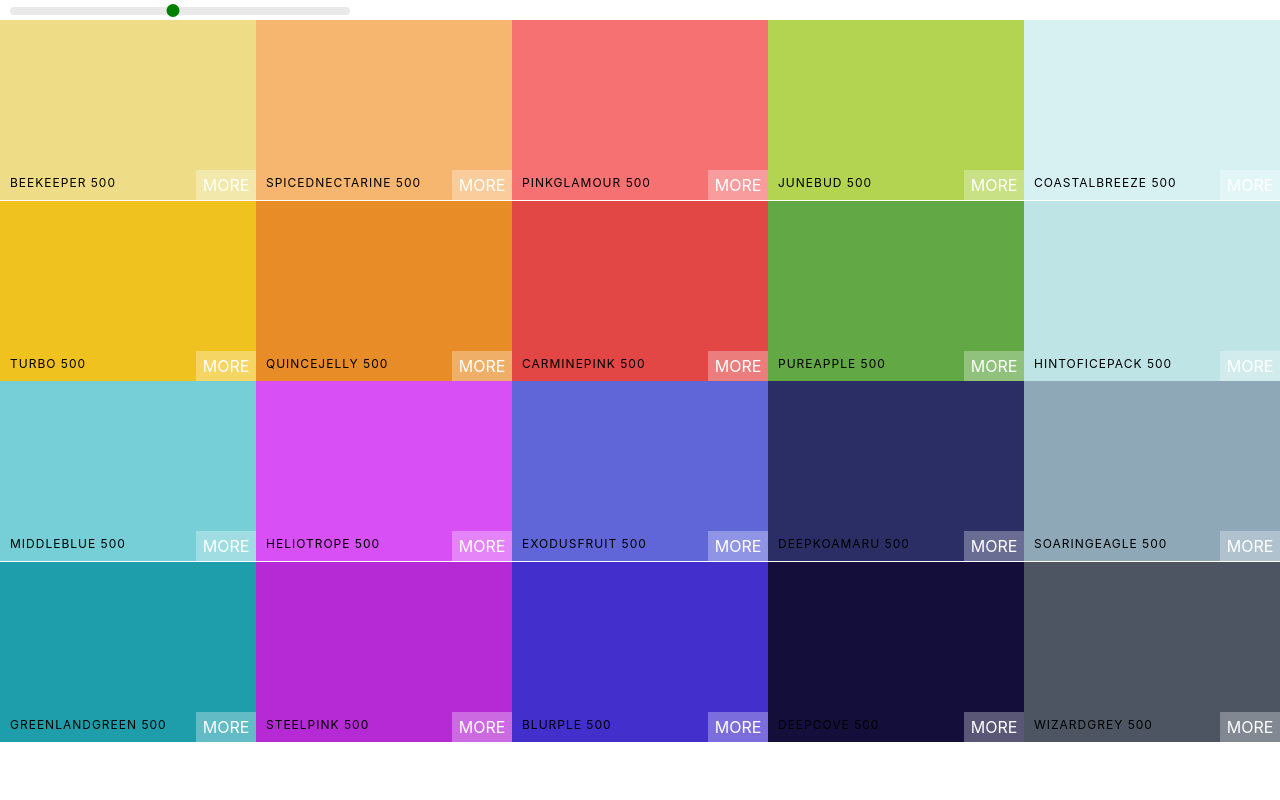
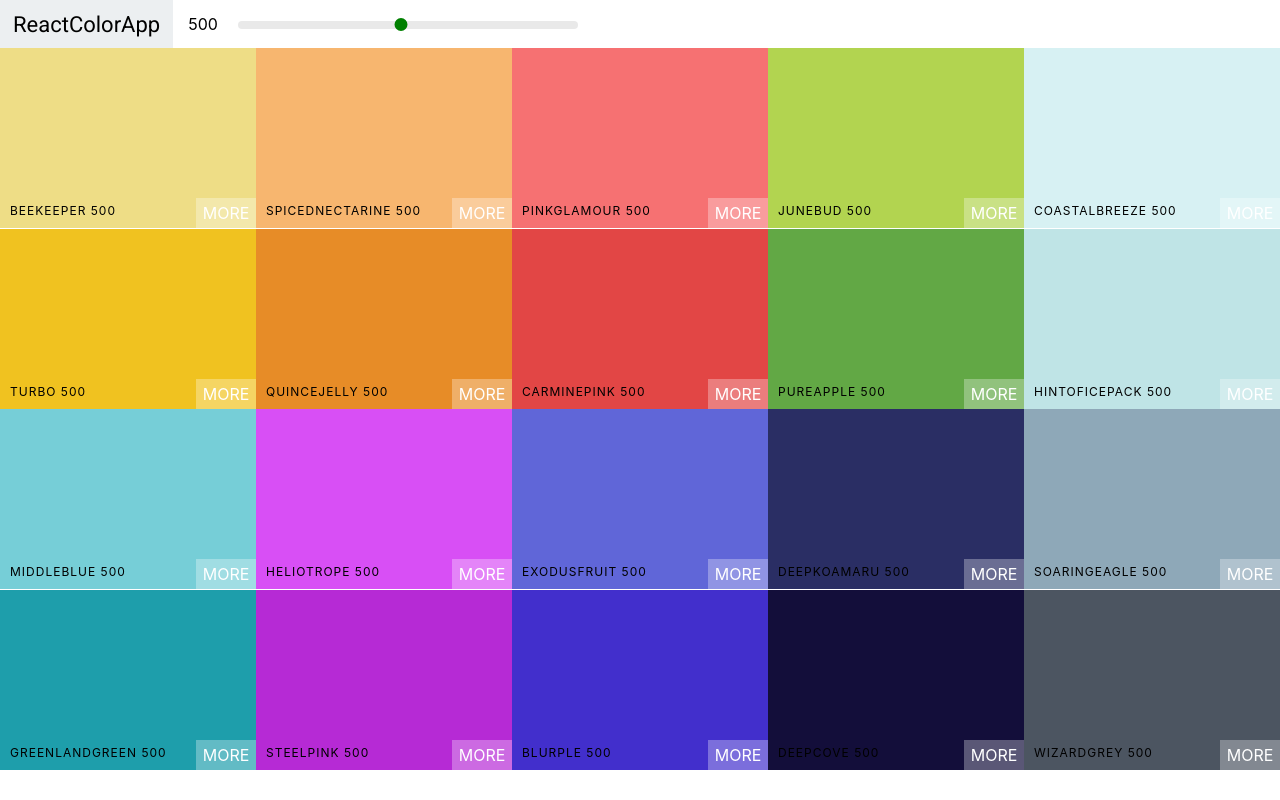
Before and after one commit to adilbim/color-app, a React (Create React App) app: page / in a window 1280 px wide. Built offline with nearby package versions, Linux system fonts and the light colour scheme.

Commit message:
Add Navbar and Font

```diff
--- /dev/null
+++ b/src/Navbar.css
@@ -0,0 +1,56 @@
+@import url('https://fonts.googleapis.com/css2?family=Roboto:ital,wght@0,400;0,500;1,100&display=swap');
+.rc-slider {
+    width: 340px !important;
+    margin: 0 10px !important;
+    display: inline-block;
+  }
+
+  .rc-slider-track {
+    background-color: transparent;
+  }
+  .rc-slider-rail {
+    height: 8px !important;
+  }
+  .rc-slider-handle,
+  .rc-slider-handle:active,
+  .rc-slider-handle:focus,
+  .rc-slider-handle:hover {
+    background-color: green;
+    outline: none;
+    border: 2px solid green;
+    box-shadow: none;
+    width: 13px;
+    height: 13px;
+    margin-left: -7px;
+    margin-top: -3px;
+  }
+
+
+.Navbar {
+  display: flex;
+  align-items: center;
+  justify-content: flex-start;
+  height: 6vh;
+}
+
+.logo {
+  margin-right: 15px;
+  padding: 0 13px;
+  font-size: 22px;
+  background-color: #eceff1;
+  font-family: Roboto;
+  height: 100%;
+  display: flex;
+  align-items: center;
+}
+
+.logo a {
+  text-decoration: none;
+  color: black;
+}
+
+.slider {
+  width: 340px;
+  margin: 0 10px;
+  display: inline-block;
+}
--- /dev/null
+++ b/src/Navbar.js
@@ -0,0 +1,34 @@
+import React, {Component} from 'react';
+import 'rc-slider/assets/index.css';
+import './Navbar.css';
+import Slider from 'rc-slider';
+
+class Navbar extends Component{
+
+
+    render(){
+        const level = this.props.level;
+        return (
+            <header className="Navbar">
+                <div className="logo">
+                    <a href="#">ReactColorApp</a>
+                </div>
+                <div className="slider-container">
+                    <span>{level}</span>
+                    <div className="slider">
+                        <Slider defaultValue={level}
+                            min={100}
+                            max={900}
+                            step={100}
+                            onChange={this.props.changeLevel}
+                        />
+                    </div>
+                </div>
+            </header>
+        );
+    }
+
+}
+
+
+export default Navbar;
--- a/src/Palette.css
+++ b/src/Palette.css
@@ -5,29 +5,3 @@
 .Palette-colors {
     height: 90%;
 }
-
-.rc-slider {
-    width: 340px !important;
-    margin: 0 10px !important;
-    display: inline-block;
-  }
-
-  .rc-slider-track {
-    background-color: transparent;
-  }
-  .rc-slider-rail {
-    height: 8px !important;
-  }
-  .rc-slider-handle,
-  .rc-slider-handle:active,
-  .rc-slider-handle:focus,
-  .rc-slider-handle:hover {
-    background-color: green;
-    outline: none;
-    border: 2px solid green;
-    box-shadow: none;
-    width: 13px;
-    height: 13px;
-    margin-left: -7px;
-    margin-top: -3px;
-  }
--- a/src/Palette.js
+++ b/src/Palette.js
@@ -1,8 +1,7 @@
 import React, {Component} from 'react';
 import ColorBox from './ColorBox';
-import 'rc-slider/assets/index.css';
 import './Palette.css';
-import Slider from 'rc-slider';
+import Navbar from './Navbar';
 
 class Palette extends Component{
     constructor(props){
@@ -21,12 +20,7 @@ class Palette extends Component{
         const ColorBoxs = this.props.Palette.colors[level].map(color => (<ColorBox {...color} />))
         return(
             <div className="Palette">
-                <Slider defaultValue={level}
-                        min={100}
-                        max={900}
-                        step={100}
-                        onChange={this.changeLevel}
-                />
+                <Navbar level={level} changeLevel={this.changeLevel} />
                 {/* {here goes the nav bar} */}
                 <div className="Palette-colors">
                     {ColorBoxs}
```
